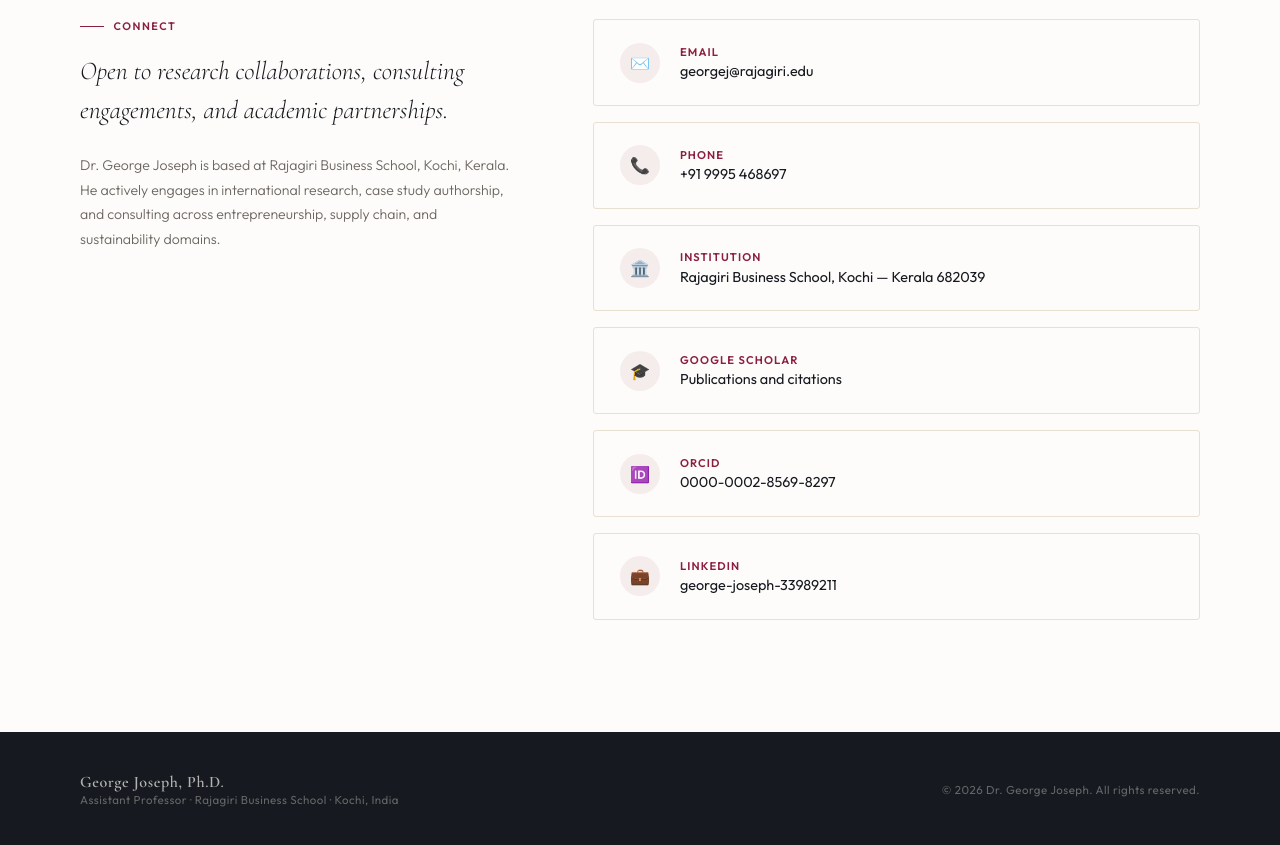
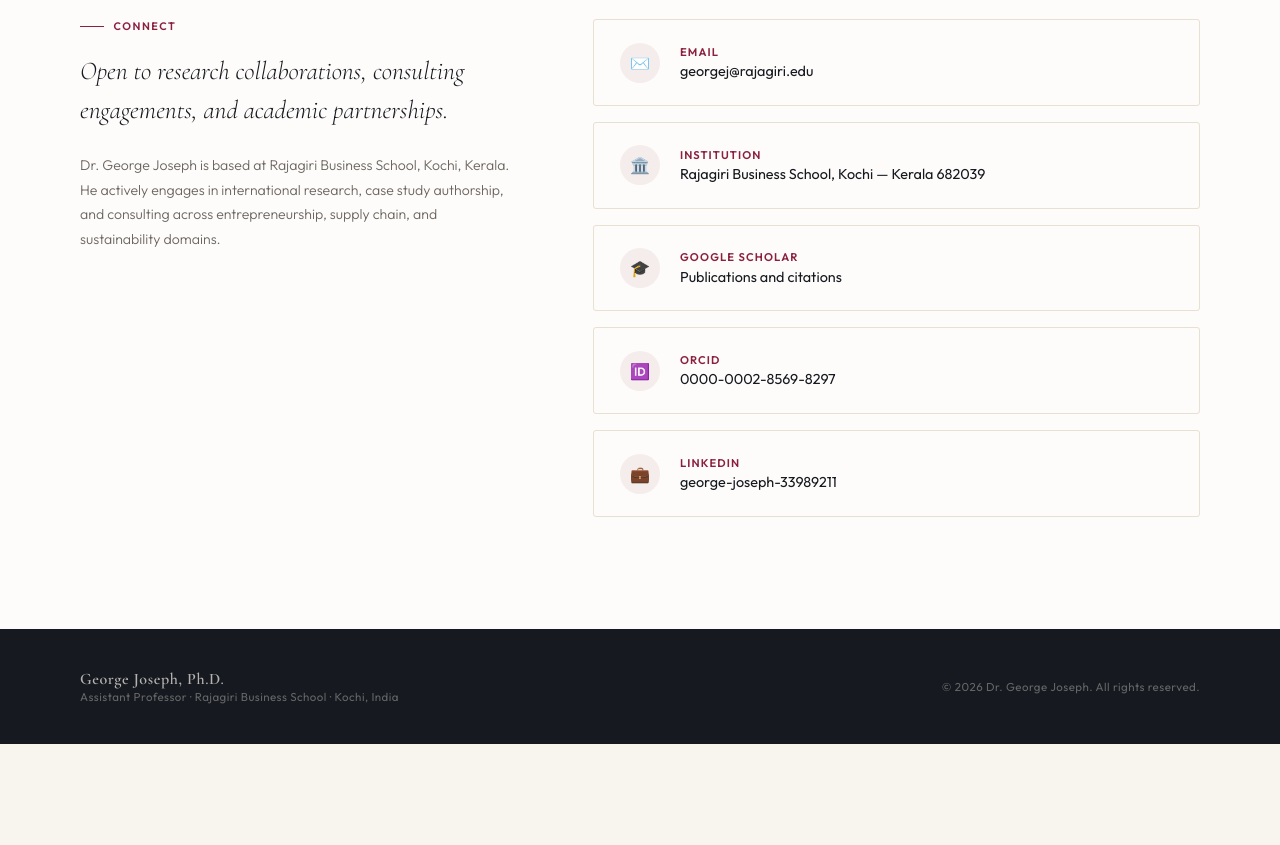
Before and after one commit to cgeorgejoseph/cgeorgejoseph.github.io, a plain HTML site: page index.html in a window 1280 px wide. Shown: the part 8020-8865 px from the top of the page. After the commit the page ends 8764 px from the top, so only its background shows below. Drawn offline with nearby package versions, Linux system fonts and the light colour scheme.

Commit message:
Remove phone number from contact section
Co-Authored-By: Claude Fable 5.2 <noreply@anthropic.com>
Claude-Session: https://claude.ai/code/session_01NrjN6QHNnAaGpn8g7QtN29

```diff
--- a/index.html
+++ b/index.html
@@ -1124,13 +1124,6 @@ footer p { font-size: 0.72rem; letter-spacing: 0.04em; }
             <div class="c-val">georgej@rajagiri.edu</div>
           </div>
         </a>
-        <a href="tel:+919995468697" class="contact-row">
-          <div class="c-icon">📞</div>
-          <div>
-            <div class="c-label">Phone</div>
-            <div class="c-val">+91 9995 468697</div>
-          </div>
-        </a>
         <a href="https://www.rajagiribusinessschool.edu.in/faculty-details/george-joseph" target="_blank" class="contact-row">
           <div class="c-icon">🏛️</div>
           <div>
```
